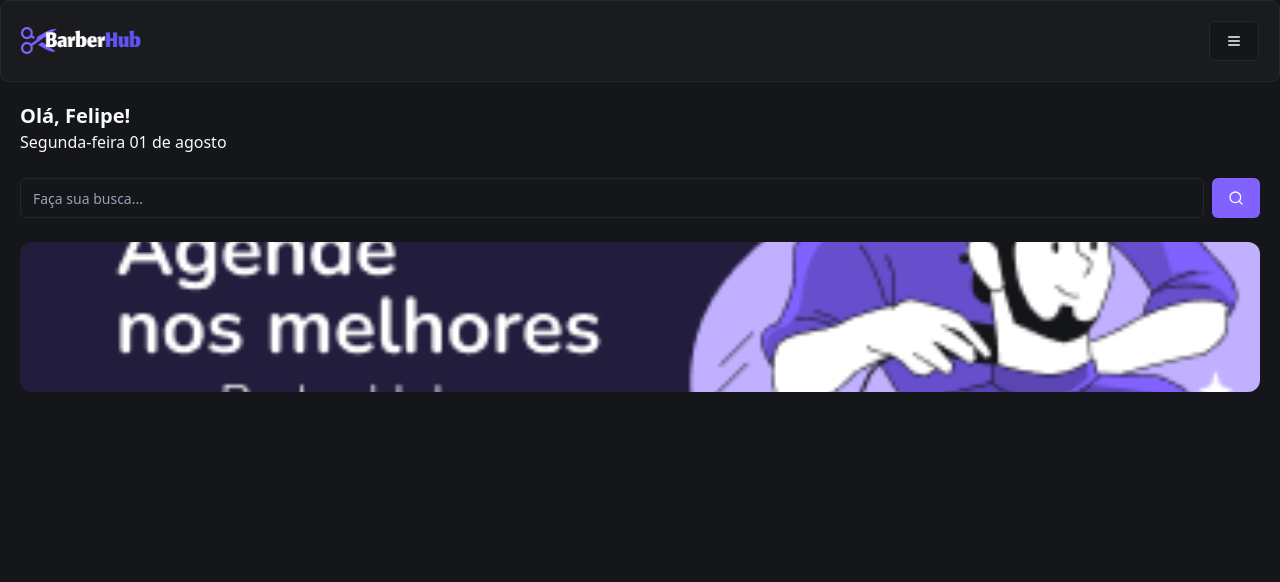
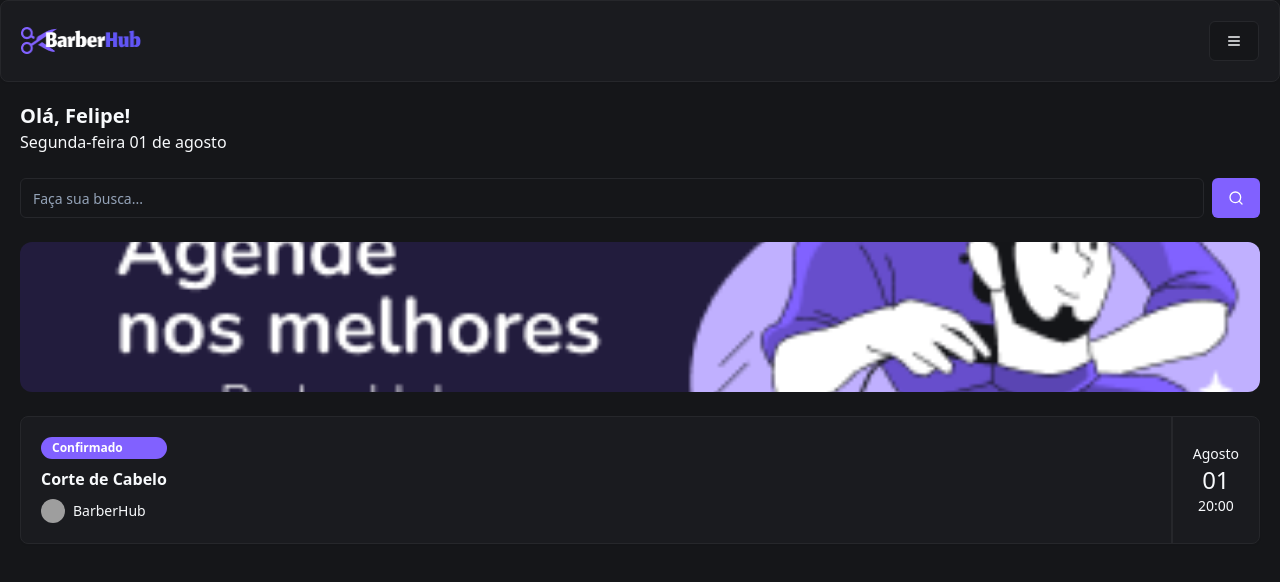
Before and after one commit to Fabricio-Fontenele/BarberHub, a Next.js app: page / in a window 1280 px wide. Shown: the top 582 px of the page. Built offline with nearby package versions, Linux system fonts and the light colour scheme; grey boxes are pictures that could not be loaded.

Commit message:
feat: add Avatar and Badge components with Radix UI integration

```diff
--- a/package.json
+++ b/package.json
@@ -14,6 +14,7 @@
   },
   "dependencies": {
     "@prisma/client": "^6.13.0",
+    "@radix-ui/react-avatar": "^1.1.10",
     "@radix-ui/react-slot": "^1.2.3",
     "class-variance-authority": "^0.7.1",
     "clsx": "^2.1.1",
--- /dev/null
+++ b/src/app/_components/ui/avatar.tsx
@@ -0,0 +1,50 @@
+"use client"
+
+import * as React from "react"
+import * as AvatarPrimitive from "@radix-ui/react-avatar"
+
+import { cn } from "@/app/_lib/utils"
+
+const Avatar = React.forwardRef<
+  React.ElementRef<typeof AvatarPrimitive.Root>,
+  React.ComponentPropsWithoutRef<typeof AvatarPrimitive.Root>
+>(({ className, ...props }, ref) => (
+  <AvatarPrimitive.Root
+    ref={ref}
+    className={cn(
+      "relative flex h-10 w-10 shrink-0 overflow-hidden rounded-full",
+      className,
+    )}
+    {...props}
+  />
+))
+Avatar.displayName = AvatarPrimitive.Root.displayName
+
+const AvatarImage = React.forwardRef<
+  React.ElementRef<typeof AvatarPrimitive.Image>,
+  React.ComponentPropsWithoutRef<typeof AvatarPrimitive.Image>
+>(({ className, ...props }, ref) => (
+  <AvatarPrimitive.Image
+    ref={ref}
+    className={cn("aspect-square h-full w-full", className)}
+    {...props}
+  />
+))
+AvatarImage.displayName = AvatarPrimitive.Image.displayName
+
+const AvatarFallback = React.forwardRef<
+  React.ElementRef<typeof AvatarPrimitive.Fallback>,
+  React.ComponentPropsWithoutRef<typeof AvatarPrimitive.Fallback>
+>(({ className, ...props }, ref) => (
+  <AvatarPrimitive.Fallback
+    ref={ref}
+    className={cn(
+      "flex h-full w-full items-center justify-center rounded-full bg-muted",
+      className,
+    )}
+    {...props}
+  />
+))
+AvatarFallback.displayName = AvatarPrimitive.Fallback.displayName
+
+export { Avatar, AvatarImage, AvatarFallback }
--- /dev/null
+++ b/src/app/_components/ui/badge.tsx
@@ -0,0 +1,36 @@
+import * as React from "react"
+import { cva, type VariantProps } from "class-variance-authority"
+
+import { cn } from "@/app/_lib/utils"
+
+const badgeVariants = cva(
+  "inline-flex items-center rounded-full border px-2.5 py-0.5 text-xs font-semibold transition-colors focus:outline-none focus:ring-2 focus:ring-ring focus:ring-offset-2",
+  {
+    variants: {
+      variant: {
+        default:
+          "border-transparent bg-primary text-primary-foreground hover:bg-primary/80",
+        secondary:
+          "border-transparent bg-secondary text-secondary-foreground hover:bg-secondary/80",
+        destructive:
+          "border-transparent bg-destructive text-destructive-foreground hover:bg-destructive/80",
+        outline: "text-foreground",
+      },
+    },
+    defaultVariants: {
+      variant: "default",
+    },
+  },
+)
+
+export interface BadgeProps
+  extends React.HTMLAttributes<HTMLDivElement>,
+    VariantProps<typeof badgeVariants> {}
+
+function Badge({ className, variant, ...props }: BadgeProps) {
+  return (
+    <div className={cn(badgeVariants({ variant }), className)} {...props} />
+  )
+}
+
+export { Badge, badgeVariants }
--- a/src/app/page.tsx
+++ b/src/app/page.tsx
@@ -3,6 +3,9 @@
 import { Input } from "./_components/ui/input"
 import { Button } from "./_components/ui/button"
 import { SearchIcon } from "lucide-react"
+import { Card, CardContent } from "./_components/ui/card"
+import { Badge } from "./_components/ui/badge"
+import { Avatar, AvatarImage } from "./_components/ui/avatar"
 
 export default function Home() {
   return (
@@ -25,6 +28,25 @@
             className="rounded-xl object-cover"
           />
         </div>
+        <Card className="mt-6">
+          <CardContent className="flex justify-between p-0">
+            <div className="flex flex-col gap-2 py-5 pl-5">
+              <Badge>Confirmado</Badge>
+              <h3 className="font-semibold">Corte de Cabelo</h3>
+              <div className="flex items-center gap-2">
+                <Avatar className="h-6 w-6">
+                  <AvatarImage src="https://utfs.io/f/988646ea-dcb6-4f47-8a03-8d4586b7bc21-16v.png" />
+                </Avatar>
+                <p className="text-sm">BarberHub</p>
+              </div>
+            </div>
+            <div className="flex flex-col items-center justify-center border-l-2 border-solid px-5">
+              <p className="text-sm">Agosto</p>
+              <p className="text-2xl">01</p>
+              <p className="text-sm">20:00</p>
+            </div>
+          </CardContent>
+        </Card>
       </div>
     </div>
   )
```
Also changed, not shown: 1 other file (tests, documents, lock files or other folders).
